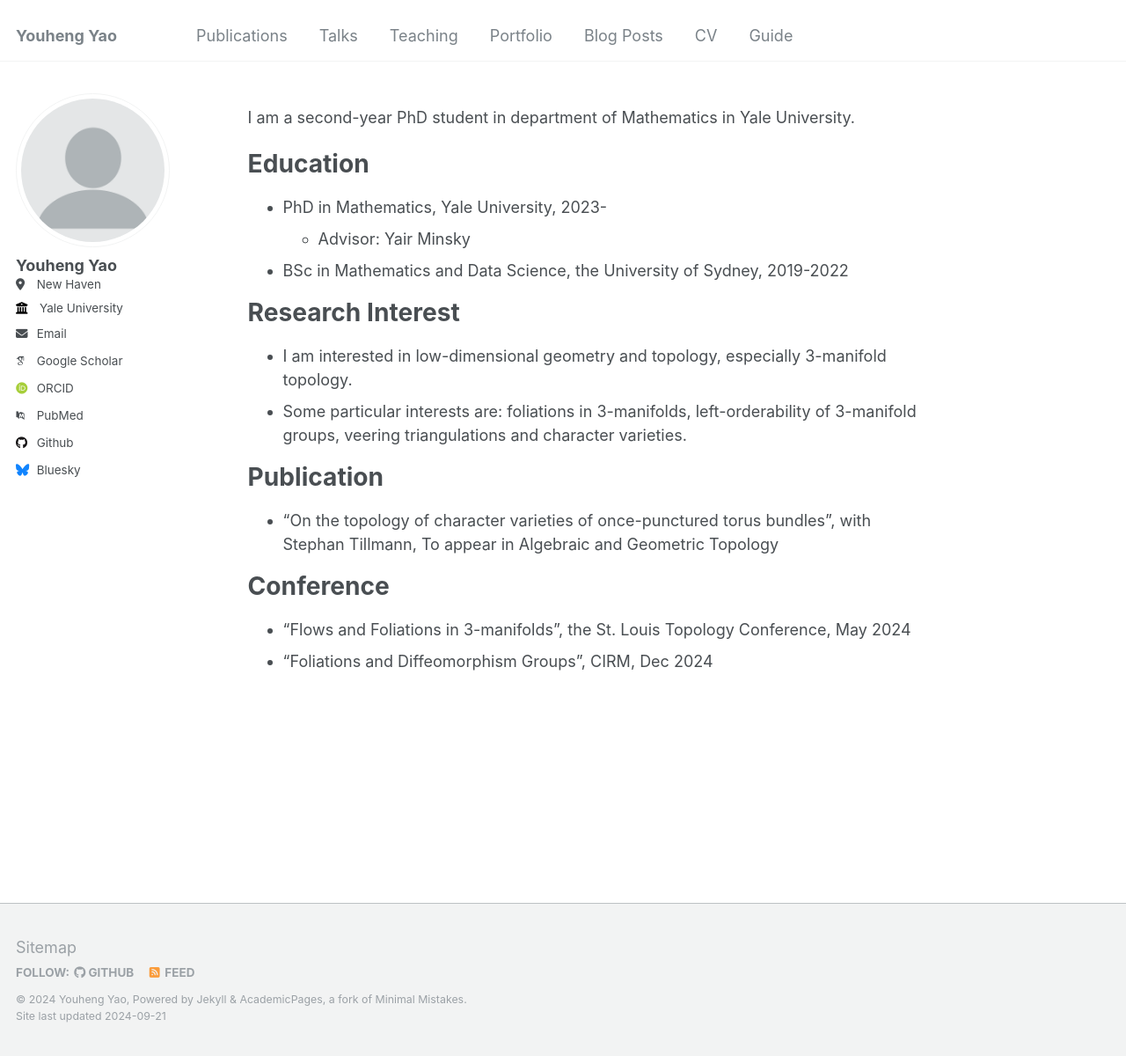
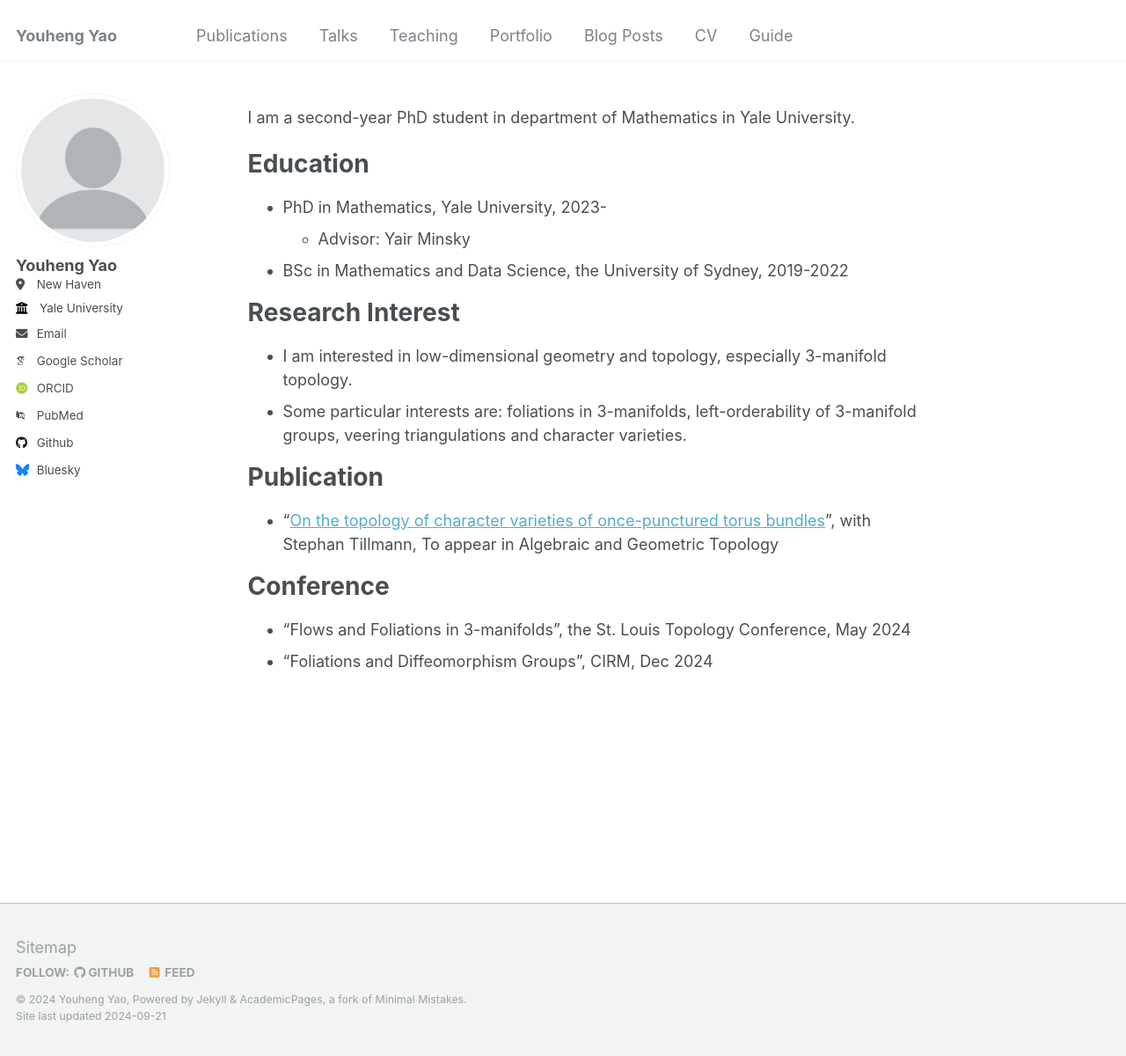
Before and after one commit to LionelYao/LionelYao.github.io, a Jekyll site: the page built from _pages/about.md, in a window 1280 px wide and 1200 px high. Shown: the whole window at 88% size. Built offline with Jekyll 4.4.1, drawn with Linux system fonts in a browser that asks for light colours; some web fonts are replaced; part of the change alters nothing that is shown.

```diff
--- a/_pages/about.md
+++ b/_pages/about.md
@@ -25,7 +25,7 @@ Research Interest
 
 Publication
 ======
-- "On the topology of character varieties of once-punctured torus bundles", with Stephan Tillmann, To appear in Algebraic and Geometric Topology
+- "[On the topology of character varieties of once-punctured torus bundles](https://arxiv.org/abs/2206.14954)", with Stephan Tillmann, To appear in Algebraic and Geometric Topology
 
 Conference
 ======
```
